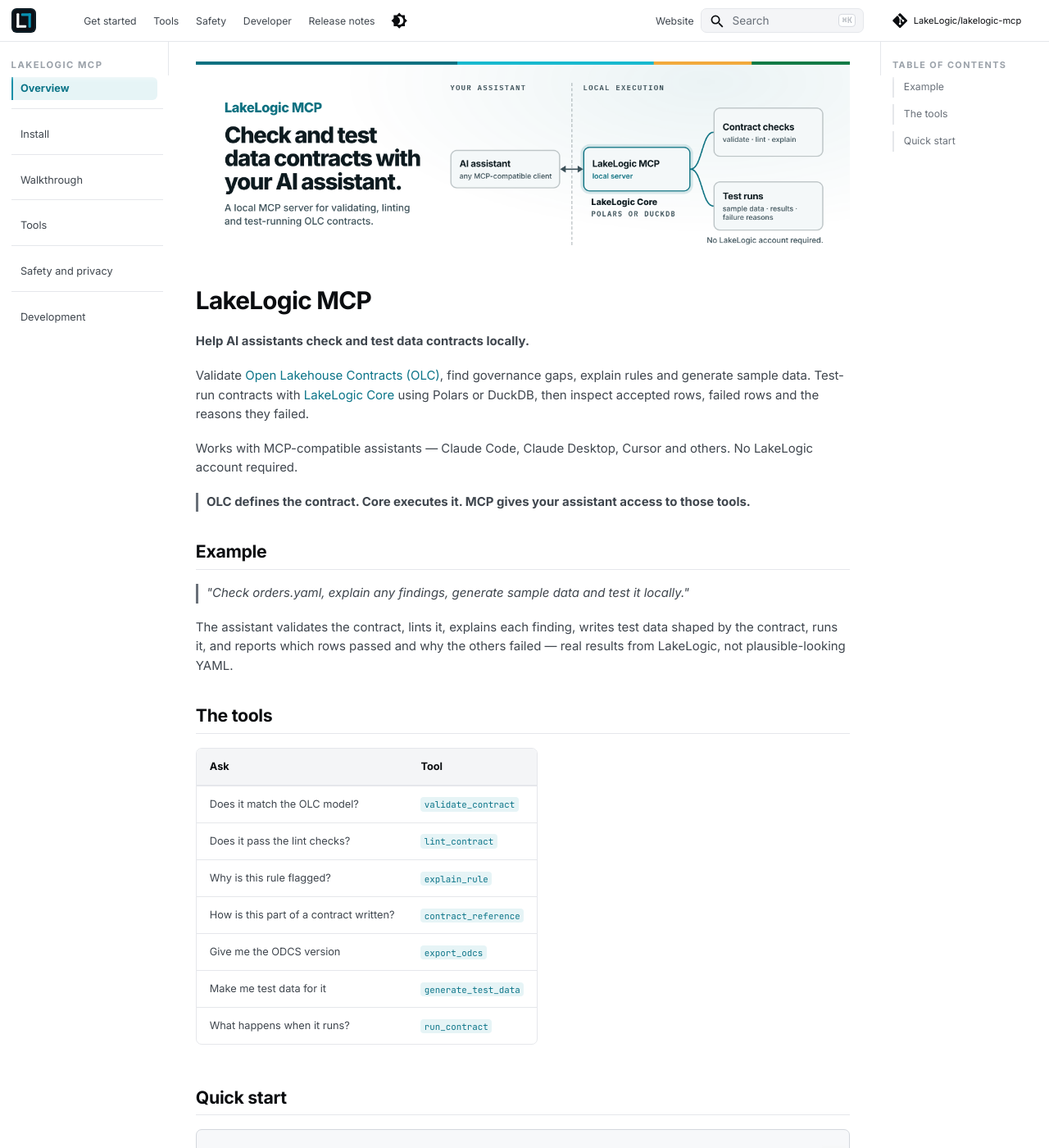
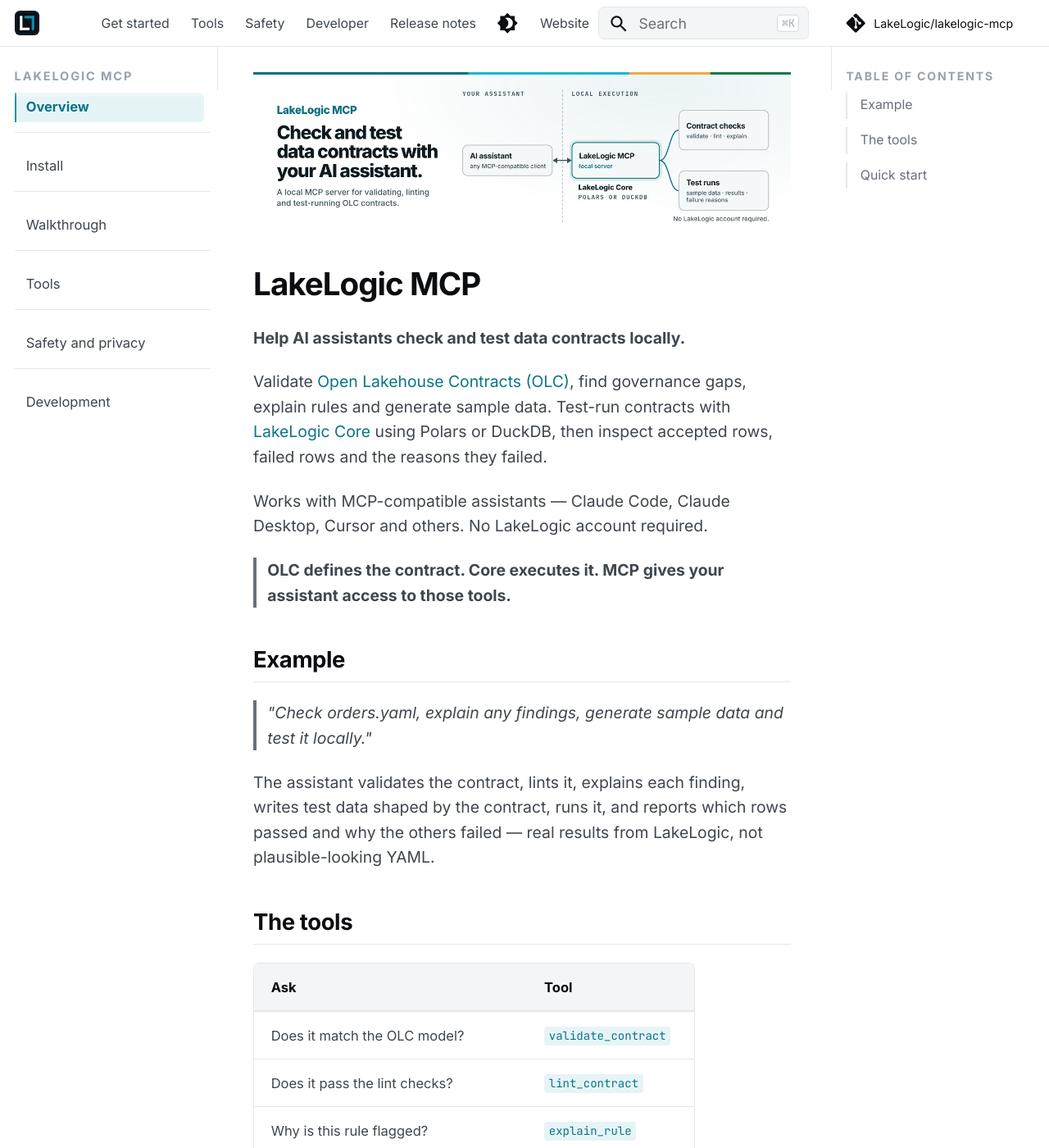
Before and after one commit to LakeLogic/lakelogic-mcp, an MkDocs documentation site: the page built from docs/index.md, in a window 1280 px wide and 1400 px high. Shown: the whole window at 82% size. Built offline with MkDocs 1.6.1 and Material for MkDocs 9.7.7, drawn with Linux system fonts in a browser that asks for light colours; comment, search, counter and statistics services are not loaded.

Commit message:
docs: text 10% larger, as at 110% zoom

```diff
--- a/docs/stylesheets/extra.css
+++ b/docs/stylesheets/extra.css
@@ -1387,3 +1387,11 @@
 .md-typeset table:not([class]) td:first-child {
   white-space: nowrap;
 }
+
+/* ── Text 10% larger (2026-10-24) ───────────────────────────────────────────────────────────
+   The pages read best at 110% browser zoom, so the root size is raised 10% at each of
+   Material's breakpoints (125% / 137.5% / 150%). Every size here is in rem, so headings,
+   tables, code and the header all scale together, as zoom does. */
+html { font-size: 137.5%; }
+@media screen and (min-width: 100em) { html { font-size: 151.25%; } }
+@media screen and (min-width: 125em) { html { font-size: 165%; } }
--- a/mkdocs.yml
+++ b/mkdocs.yml
@@ -73,7 +73,7 @@
 
 extra_css:
   # Bump ?v= on every extra.css change: GitHub Pages serves it unhashed.
-  - stylesheets/extra.css?v=2
+  - stylesheets/extra.css?v=3
 
 extra_javascript:
   - javascripts/theme-switcher.js
```
